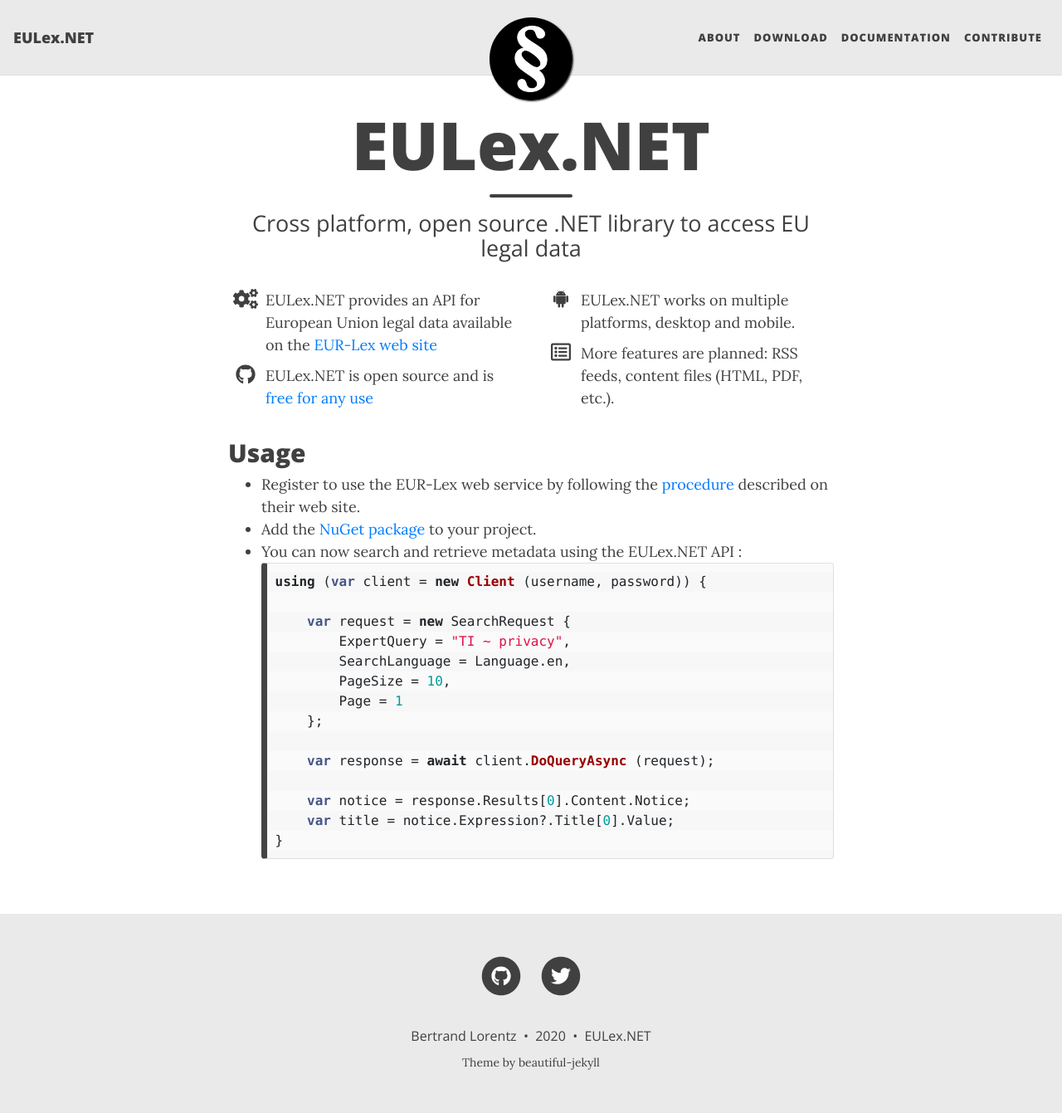
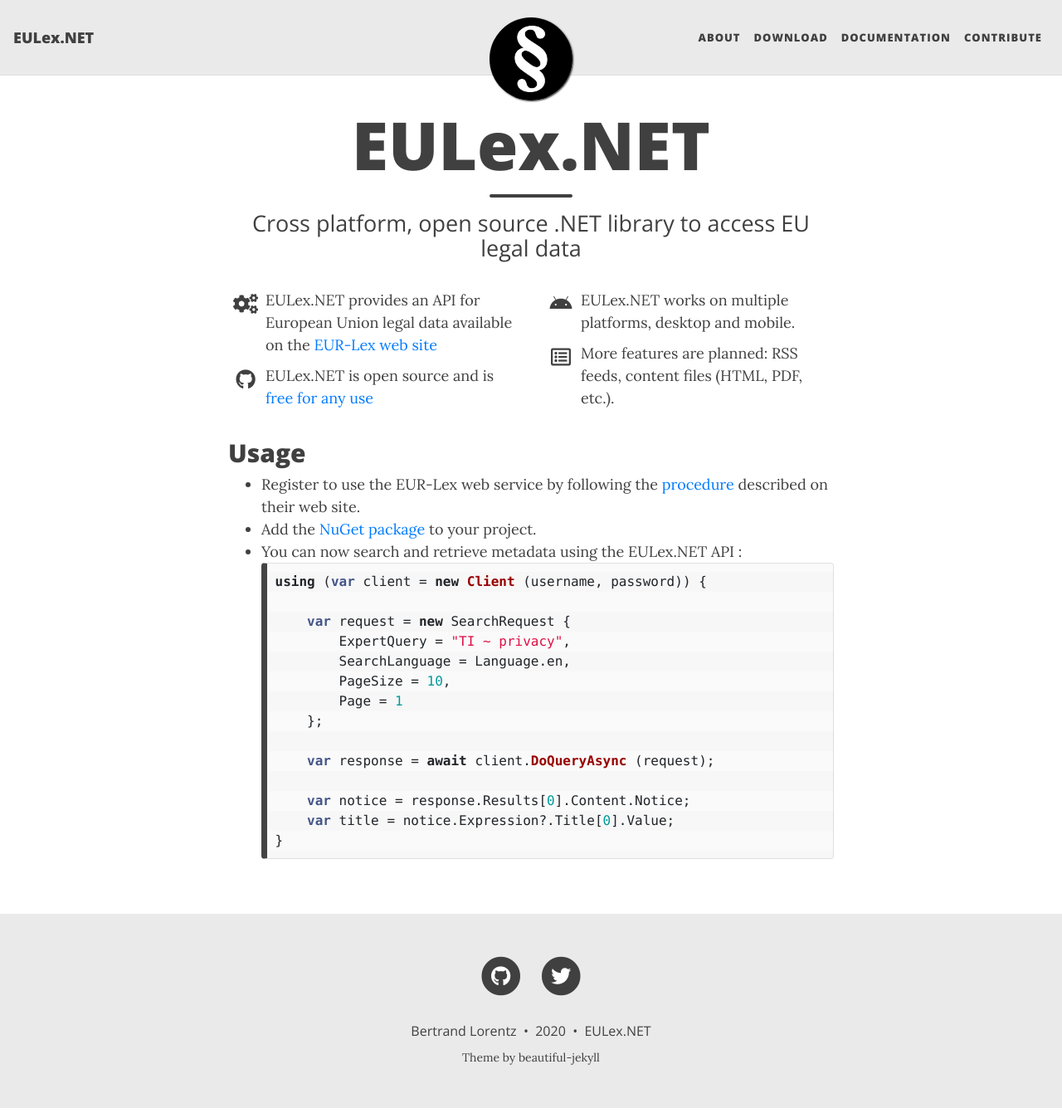
Before and after one commit to EULexNET/EULexNET.github.io, a Jekyll site: the page built from index.html, in a window 1280 px wide and 1341 px high. Shown: the whole window at 83% size. Built offline with Jekyll 4.4.1, drawn with Linux system fonts in a browser that asks for light colours; nearby versions of some CDN libraries.

Commit message:
Upgrade to Font Awesome 5.15.1
Also switch back to using CSS instead of JavaScript to get the fonts.

```diff
--- a/_layouts/base.html
+++ b/_layouts/base.html
@@ -2,9 +2,8 @@
 common-css:
   - "/css/bootstrap.css"
   - "/css/main.css"
-common-ext-js:
-  - href: "https://use.fontawesome.com/releases/v5.0.12/js/all.js"
-    sri: "sha384-Voup2lBiiyZYkRto2XWqbzxHXwzcm4A5RfdfG6466bu5LqjwwrjXCMBQBLMWh7qR"
+common-ext-css:
+  - "https://cdnjs.cloudflare.com/ajax/libs/font-awesome/5.15.1/css/all.min.css"
 common-googlefonts:
   - "Lora:400,700,400italic,700italic"
   - "Open+Sans:400,300,800"
```
